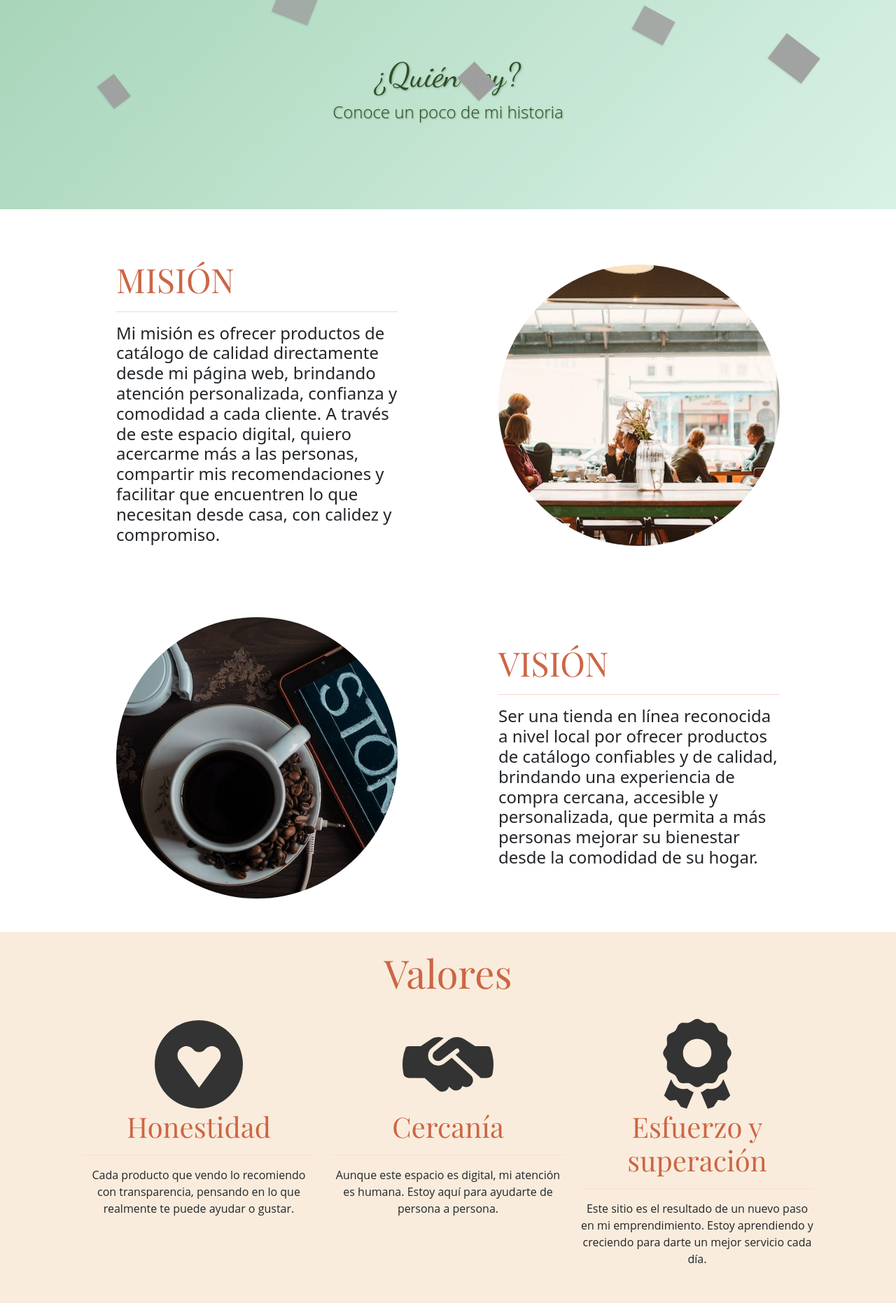
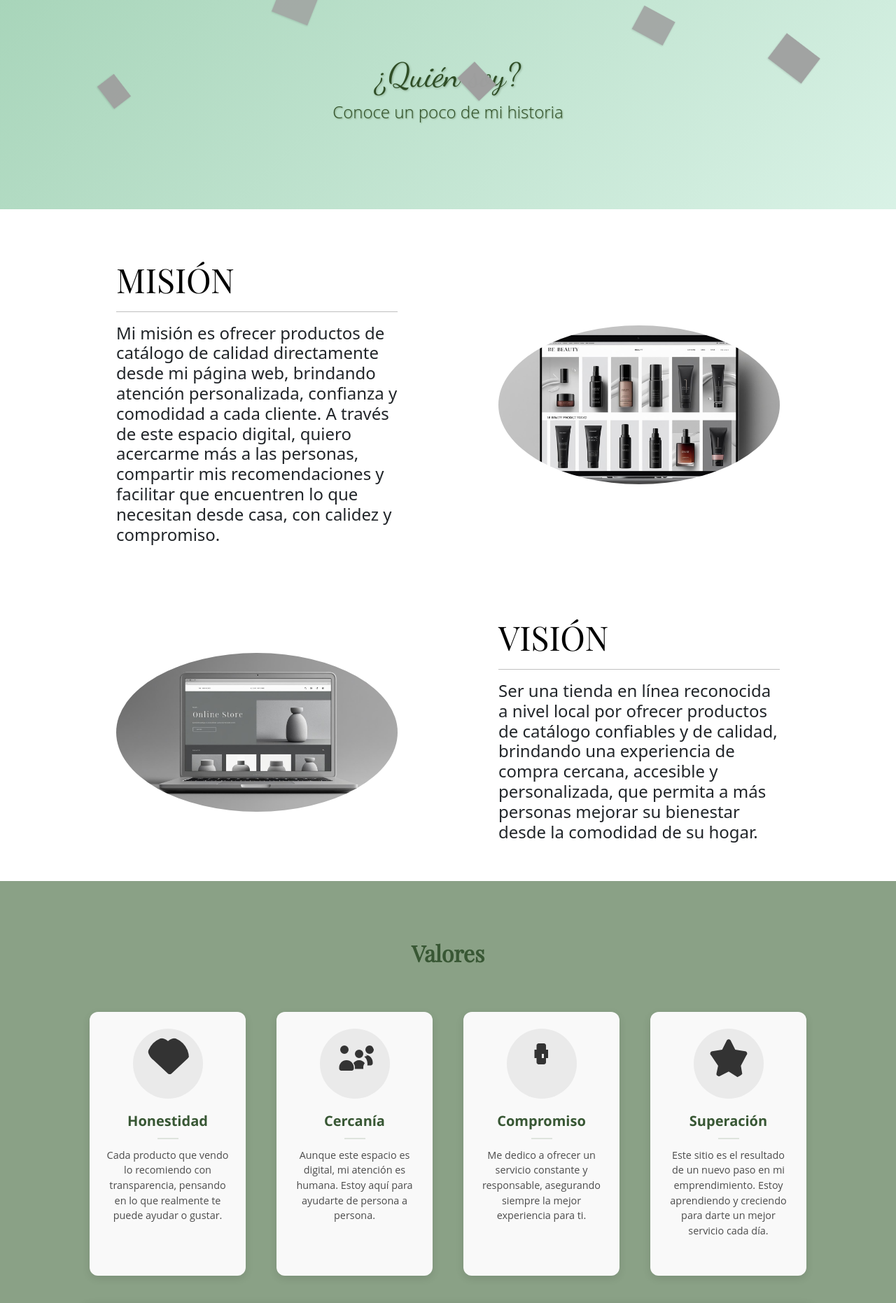
Before and after one commit to MarcosRugerio/SeminarioTernurin, a PHP site: page /conocenos.php in a window 1280 px wide. Shown: the part 266-2128 px from the top of the page at 70% size. Run offline with PHP 8.4, Linux system fonts and the light colour scheme; some libraries are stand-ins or nearby versions; some web fonts are replaced; grey boxes are pictures that could not be loaded.

Commit message:
Se edito toda la pagina de conocenos

```diff
--- a/Araceli_y_algo_más/conocenos.php
+++ b/Araceli_y_algo_más/conocenos.php
@@ -17,6 +17,8 @@
   <link rel="stylesheet" type="text/css" href="librerias/alertifyjs/css/alertify.css">
   <link rel="stylesheet" type="text/css" href="librerias/alertifyjs/css/themes/default.css">
   <link rel="stylesheet" type="text/css" href="librerias/bootstrap/css/bootstrap.css">
+  <link href="https://fonts.googleapis.com/css2?family=Poppins:wght@300;500;700&display=swap" rel="stylesheet">
+  <link rel="stylesheet" href="https://cdnjs.cloudflare.com/ajax/libs/font-awesome/6.4.0/css/all.min.css">
   <link href="https://cdn.jsdelivr.net/npm/bootstrap@5.3.0-alpha1/dist/css/bootstrap.min.css" rel="stylesheet" integrity="sha384-GLhlTQ8iRABdZLl6O3oVMWSktQOp6b7In1Zl3/Jr59b6EGGoI1aFkw7cmDA6j6gD" crossorigin="anonymous">
   <script src="https://cdn.jsdelivr.net/npm/bootstrap@5.3.0-alpha1/dist/js/bootstrap.bundle.min.js" integrity="sha384-w76AqPfDkMBDXo30jS1Sgez6pr3x5MlQ1ZAGC+nuZB+EYdgRZgiwxhTBTkF7CXvN" crossorigin="anonymous"></script>
 
@@ -77,7 +79,7 @@
 
         h2{
              font-family: 'Playfair Display', serif;
-             color: #CC6645;
+             color: #000000ff;
 
         }
         button:hover {
@@ -185,6 +187,270 @@
   100% {
     transform: translate(0, 320px) rotate(120deg);
     opacity: 0;
+  }
+}
+
+/*Inincio de estilos de la seccion de Conoceme */
+
+.body2 {
+  display: flex;
+  justify-content: center;
+  align-items: center;
+  padding: 40px;
+  background: #f5f5f5;
+}
+
+.card {
+  background-color: #ffffff;
+  border-radius: 16px;
+  box-shadow: 0 6px 20px rgba(0,0,0,0.1);
+  overflow: hidden;
+  max-width: 300px;
+  transition: transform 0.4s ease, box-shadow 0.4s ease;
+  animation: fadeInUp 0.8s ease forwards;
+}
+
+.card:hover {
+  transform: translateY(-8px);
+  box-shadow: 0 10px 28px rgba(0,0,0,0.15);
+}
+
+.card-img img {
+  width: 100%;
+  height: auto;
+  display: block;
+  border-bottom: 3px solid #e2e2e2;
+}
+
+.card-content {
+  padding: 16px;
+  text-align: center;
+}
+
+.card-content h4 {
+  margin: 8px 0 4px;
+  font-size: 16px;
+  font-weight: 600;
+  color: #333;
+}
+
+.card-content h6 {
+  font-size: 13px;
+  font-weight: 500;
+  color: #777;
+  margin-bottom: 10px;
+}
+
+.card-content p {
+  font-size: 12px;
+  color: #555;
+  margin: 3px 0;
+}
+
+.social-links {
+  margin-top: 12px;
+}
+
+.social-links a {
+  margin: 0 8px;
+  color: #666;
+  font-size: 16px;
+  transition: color 0.3s ease;
+}
+
+.social-links a:hover {
+  color: #0077ff;
+}
+
+/* Animación de entrada */
+@keyframes fadeInUp {
+  0% {
+    opacity: 0;
+    transform: translateY(30px);
+  }
+  100% {
+    opacity: 1;
+    transform: translateY(0);
+  }
+}
+
+/*Fin de estilos de la seccion de Conoceme */
+
+/* Inicio de estilos para la sección de valores */
+/* Sección general */
+.content-section {
+  background-color: #8aa186; /* mantiene tu color */
+  padding: 60px 0;
+  color: #1a1a1a;
+  font-family: 'Poppins', sans-serif;
+}
+
+/* Título de la sección */
+.section-title {
+  font-size: 32px;
+  font-weight: 600;
+  color: #fff;
+  margin-bottom: 30px;
+  animation: fadeInDown 0.8s ease;
+}
+
+/* Tarjetas de valores */
+.value-card {
+  background: #ffffff;
+  border-radius: 16px;
+  padding: 30px 20px;
+  margin: 10px;
+  box-shadow: 0 8px 24px rgba(0,0,0,0.08);
+  transition: transform 0.3s ease, box-shadow 0.3s ease;
+  animation: fadeInUp 1s ease forwards;
+}
+
+.value-card:hover {
+  transform: translateY(-10px);
+  box-shadow: 0 12px 32px rgba(0,0,0,0.12);
+}
+
+.value-card h3 {
+  font-size: 20px;
+  font-weight: 600;
+  color: #333;
+  margin-top: 20px;
+}
+
+.value-card p {
+  font-size: 14px;
+  color: #555;
+  margin-top: 10px;
+}
+
+.value-card hr {
+  width: 30px;
+  border: 1px solid #8aa186;
+  margin: 12px auto;
+}
+
+/* Íconos circulares */
+.icon-wrapper {
+  width: 100px;
+  height: 100px;
+  margin: 0 auto;
+  overflow: hidden;
+  border-radius: 50%;
+  background-color: #eaeaea;
+  display: flex;
+  align-items: center;
+  justify-content: center;
+}
+
+.icon-wrapper svg {
+  width: 60px;
+  height: 60px;
+  fill: #333;
+}
+
+/* Animaciones */
+@keyframes fadeInUp {
+  from {
+    opacity: 0;
+    transform: translateY(30px);
+  }
+  to {
+    opacity: 1;
+    transform: translateY(0);
+  }
+}
+
+@keyframes fadeInDown {
+  from {
+    opacity: 0;
+    transform: translateY(-30px);
+  }
+  to {
+    opacity: 1;
+    transform: translateY(0);
+  }
+}
+
+
+/* Contenedor principal: fila con 2 columnas (valores y video) */
+  #services .container-flex {
+    display: flex;
+    flex-wrap: wrap;
+    gap: 2rem;
+    align-items: flex-start;
+  }
+
+  /* Caja de valores: 4 columnas */
+  #services .values-grid {
+    flex: 1 1 60%;
+    display: grid;
+    grid-template-columns: repeat(4, 1fr);
+    gap: 1.5rem;
+  }
+
+  /* Cada tarjeta */
+  #services .value-card {
+    background: #f9f9f9;
+    border-radius: 12px;
+    padding: 1.5rem;
+    box-shadow: 0 4px 12px rgb(0 0 0 / 0.1);
+    transition: transform 0.3s ease;
+  }
+  #services .value-card:hover {
+    transform: translateY(-8px);
+  }
+
+  /* Iconos */
+  #services .icon-wrapper svg {
+    width: 60px;
+    height: 60px;
+    margin-bottom: 1rem;
+    fill: #4b6a4e; /* Verde oscuro */
+  }
+
+  /* Títulos */
+  #services h3 {
+    font-family: 'Segoe UI', Tahoma, Geneva, Verdana, sans-serif;
+    color: #385734;
+    margin-bottom: 0.5rem;
+  }
+
+  /* Texto */
+  #services p {
+    color: #4b4b4b;
+    font-size: 0.9rem;
+  }
+
+  /* Video container */
+  #services .video-wrapper {
+    flex: 1 1 35%;
+    border-radius: 12px;
+    overflow: hidden;
+    box-shadow: 0 4px 15px rgb(0 0 0 / 0.2);
+    max-height: 400px;
+  }
+
+  /* Video full width */
+  #services .video-wrapper video {
+    width: 100%;
+    height: 100%;
+    object-fit: cover;
+    border-radius: 12px;
+  }
+
+  /* Responsivo: en pantallas pequeñas, columna única */
+  @media (max-width: 900px) {
+    #services .container-flex {
+      flex-direction: column;
+    }
+    #services .values-grid {
+      grid-template-columns: repeat(2, 1fr);
+      flex-basis: 100%;
+    }
+    #services .video-wrapper {
+      flex-basis: 100%;
+      max-height: 250px;
+      margin-top: 1.5rem;
     }
   }
 
@@ -332,12 +598,12 @@
         <div class="container px-5">
             <div class="row gx-5 align-items-center">
                 <div class="col-lg-6 order-lg-2">
-                    <div class="p-5"><img class="img-fluid rounded-circle" src="img/mision.jpg" alt="..." /></div>
+                    <div class="p-5"><img class="img-fluid rounded-circle" src="img/misionA.jpg" alt="..." /></div>
                 </div>
                 <div class="col-lg-6 order-lg-1">
                     <div class="p-5">
                         <h2 class="display-5" style="  font-family: 'Playfair Display', serif;">MISIÓN</h2>
-                        <hr style="color: #CC6645;">
+                        <hr style="color: #000000ff;">
                         <h4 class="fw-lighter">Mi misión es ofrecer productos de catálogo de calidad directamente desde mi página web, brindando atención personalizada, confianza y comodidad a cada cliente. A través de este espacio digital, quiero acercarme más a las personas, compartir mis recomendaciones y facilitar que encuentren lo que necesitan desde casa, con calidez y compromiso.</h4>
 
                     </div>
@@ -350,85 +616,108 @@
         <div class="container px-5">
             <div class="row gx-5 align-items-center">
                 <div class="col-lg-6">
-                    <div class="p-5"><img class="img-fluid rounded-circle" src="img/vision.jpg" alt="..." /></div>
+                    <div class="p-5"><img class="img-fluid rounded-circle" src="img/visionA.jpg" alt="..." /></div>
                 </div>
                 <div class="col-lg-6">
                     <div class="p-5">
                         <h2 class="display-5">VISIÓN</h2>
-                        <hr style="color: #CC6645;">
+                        <hr style="color: #0a0909ff;">
                         <h4 class="fw-lighter">Ser una tienda en línea reconocida a nivel local por ofrecer productos de catálogo confiables y de calidad, brindando una experiencia de compra cercana, accesible y personalizada, que permita a más personas mejorar su bienestar desde la comodidad de su hogar.</h4>
                     </div>
                 </div>
             </div>
         </div>
     </section>
-    <!-- Valores-->
-    <section class="content-section  text-dark text-center" style="background:  #F9ECDC;" id="services">
+
+    <!-- Inicio de la seccion de Valores-->
+<section class="content-section text-dark text-center" id="services" style="background: #8aa186ff;">
   <div class="container px-4 px-lg-5">
     <div class="content-section-heading">
       <br>
-                <h2 class="display-4" style="color: linear-gradient(90deg, rgb(20%, 40%, 60%), rgb(60%, 20%, 40%));">Valores</h2>
+      <h2 class="section-title" style="color: #385734;">Valores</h2>
     </div>
     <br>
-            <!-- Three columns of text below the carousel -->
-            <div class="row">
-                <div class="col-lg-4">
-                    <svg class="rounded-circle" xmlns="http://www.w3.org/2000/svg" viewBox="0 0 496 512" width="130" height="130">
-                        <path fill="#333" d="M248 8C111.1 8 0 119.1 0 256s111.1 248 248 248 248-111.1 248-248S384.9 8 248 8zm114.6 226.4l-113 152.7-112.7-152.7c-8.7-11.9-19.1-50.4 13.6-72 28.1-18.1 54.6-4.2 68.5 11.9 15.9 17.9 46.6 16.9 61.7 0 13.9-16.1 40.4-30 68.1-11.9 32.9 21.6 22.6 60 13.8 72z" />
+
+    <div class="container-flex">
+
+      <!-- Valores en 4 columnas -->
+      <div class="values-grid">
+        <!-- Honestidad -->
+        <div class="value-card">
+          <div class="icon-wrapper">
+            <svg class="rounded-circle" xmlns="http://www.w3.org/2000/svg" viewBox="0 0 512 512">
+              <path fill="#333" d="M462.3 62.7C407 7.6 324.8-10.6 256 48 187.2-10.6 105 7.6 49.7 62.7-16.6 129 6.1 221.4 80.2 281.1l175.8 163.7c12 11.2 30.1 11.2 42.1 0l175.8-163.7c74.1-59.7 96.8-152.1 29.4-218.4z"/>
             </svg>
+          </div>
+          <h3>Honestidad</h3>
+          <hr>
+          <p>Cada producto que vendo lo recomiendo con transparencia, pensando en lo que realmente te puede ayudar o gustar.</p>
+        </div>
 
-                    <h2 class="display-6">Honestidad</h2>
-                    <hr style="color: #FFB28C;">
-                    <p>Cada producto que vendo lo recomiendo con transparencia, pensando en lo que realmente te puede ayudar o gustar.</p>
+        <!-- Cercanía -->
+        <div class="value-card">
+          <div class="icon-wrapper">
+            <svg class="rounded-circle" xmlns="http://www.w3.org/2000/svg" viewBox="0 0 640 512">
+              <path fill="#333" d="M96 128a64 64 0 1 1 128 0 64 64 0 1 1-128 0zm96 160c-61.9 0-112 50.1-112 112v16c0 17.7 14.3 32 32 32h160c17.7 0 32-14.3 32-32v-16c0-61.9-50.1-112-112-112zm352-96a64 64 0 1 1 0-128 64 64 0 1 1 0 128zm-32 32c-17.8 0-34.5 4.1-49.5 11.3 29.3 23.5 48.5 59.5 48.5 100.7v16c0 5.5-.6 10.9-1.7 16H560c17.7 0 32-14.3 32-32v-16c0-61.9-50.1-112-112-112zm-64-32a64 64 0 1 1-128 0 64 64 0 1 1 128 0zm-64 96c-35.9 0-67.5 18.4-86.2 46.4 12.2 15.7 20.2 34.9 22.2 55.6v14c0 5.6-.6 11-1.7 16h131.5c-1.1-5-1.7-10.4-1.7-16v-14c2-20.7 10-39.9 22.2-55.6-18.7-28-50.3-46.4-86.3-46.4z"/>
+            </svg>
+          </div>
+          <h3>Cercanía</h3>
+          <hr>
+          <p>Aunque este espacio es digital, mi atención es humana. Estoy aquí para ayudarte de persona a persona.</p>
+        </div>
 
-                </div><!-- /.col-lg-4 -->
-                <div class="col-lg-4">
+        <!-- Compromiso -->
+        <div class="value-card">
+          <div class="icon-wrapper">
+            <svg class="rounded-circle" xmlns="http://www.w3.org/2000/svg" viewBox="0 0 640 512">
+              <path fill="#333" d="M384 64c0-17.7-14.3-32-32-32H272c-17.7 0-32 14.3-32 32v64h-32v128h32v64c0 17.7 14.3 32 32 32h80c17.7 0 32-14.3 32-32v-64h32V128h-32V64zM320 256v-64h32v64h-32z"/>
+            </svg>
+          </div>
+          <h3>Compromiso</h3>
+          <hr>
+          <p>Me dedico a ofrecer un servicio constante y responsable, asegurando siempre la mejor experiencia para ti.</p>
+        </div>
 
-                    <svg class="rounded-circle" width="130" height="130" xmlns="http://www.w3.org/2000/svg" viewBox="0 0 640 512">
-                        <path fill="#333" d="M323.4 85.2l-96.8 78.4c-16.1 13-19.2 36.4-7 53.1c12.9 17.8 38 21.3 55.3 7.8l99.3-77.2c7-5.4 17-4.2 22.5 2.8s4.2 17-2.8 22.5l-20.9 16.2L550.2 352H592c26.5 0 48-21.5 48-48V176c0-26.5-21.5-48-48-48H516h-4-.7l-3.9-2.5L434.8 79c-15.3-9.8-33.2-15-51.4-15c-21.8 0-43 7.5-60 21.2zm22.8 124.4l-51.7 40.2C263 274.4 217.3 268 193.7 235.6c-22.2-30.5-16.6-73.1 12.7-96.8l83.2-67.3c-11.6-4.9-24.1-7.4-36.8-7.4C234 64 215.7 69.6 200 80l-72 48H48c-26.5 0-48 21.5-48 48V304c0 26.5 21.5 48 48 48H156.2l91.4 83.4c19.6 17.9 49.9 16.5 67.8-3.1c5.5-6.1 9.2-13.2 11.1-20.6l17 15.6c19.5 17.9 49.9 16.6 67.8-2.9c4.5-4.9 7.8-10.6 9.9-16.5c19.4 13 45.8 10.3 62.1-7.5c17.9-19.5 16.6-49.9-2.9-67.8l-134.2-123z" />
+        <!-- Superación -->
+        <div class="value-card">
+          <div class="icon-wrapper">
+            <svg class="rounded-circle" xmlns="http://www.w3.org/2000/svg" viewBox="0 0 576 512">
+              <path fill="#333" d="M316.7 17.8l61 123.6 136.4 19.8c26.2 3.8 36.7 36 17.7 54.4L455 361.6l23.3 135.8c4.5 26.3-23.1 46-46.4 33.7L288 439.6l-121.9 63.5c-23.3 12.2-50.9-7.4-46.4-33.7L143 361.6 44.2 215.6c-19-18.4-8.5-50.6 17.7-54.4l136.4-19.8 61-123.6c11.7-23.6 45.6-23.9 57.4 0z"/>
             </svg>
-                    <h2 class="display-6">Cercanía</h2>
-                    <hr style="color: #FFB28C;">
-                    <p>Aunque este espacio es digital, mi atención es humana. Estoy aquí para ayudarte de persona a persona.</p>
-
-                </div><!-- /.col-lg-4 -->
-                <div class="col-lg-4">
-                    <svg class="rounded-circle" width="130" height="130" xmlns="http://www.w3.org/2000/svg" viewBox="0 0 384 512">
-                        <path fill="#333" d="M173.8 5.5c11-7.3 25.4-7.3 36.4 0L228 17.2c6 3.9 13 5.8 20.1 5.4l21.3-1.3c13.2-.8 25.6 6.4 31.5 18.2l9.6 19.1c3.2 6.4 8.4 11.5 14.7 14.7L344.5 83c11.8 5.9 19 18.3 18.2 31.5l-1.3 21.3c-.4 7.1 1.5 14.2 5.4 20.1l11.8 17.8c7.3 11 7.3 25.4 0 36.4L366.8 228c-3.9 6-5.8 13-5.4 20.1l1.3 21.3c.8 13.2-6.4 25.6-18.2 31.5l-19.1 9.6c-6.4 3.2-11.5 8.4-14.7 14.7L301 344.5c-5.9 11.8-18.3 19-31.5 18.2l-21.3-1.3c-7.1-.4-14.2 1.5-20.1 5.4l-17.8 11.8c-11 7.3-25.4 7.3-36.4 0L156 366.8c-6-3.9-13-5.8-20.1-5.4l-21.3 1.3c-13.2 .8-25.6-6.4-31.5-18.2l-9.6-19.1c-3.2-6.4-8.4-11.5-14.7-14.7L39.5 301c-11.8-5.9-19-18.3-18.2-31.5l1.3-21.3c.4-7.1-1.5-14.2-5.4-20.1L5.5 210.2c-7.3-11-7.3-25.4 0-36.4L17.2 156c3.9-6 5.8-13 5.4-20.1l-1.3-21.3c-.8-13.2 6.4-25.6 18.2-31.5l19.1-9.6C65 70.2 70.2 65 73.4 58.6L83 39.5c5.9-11.8 18.3-19 31.5-18.2l21.3 1.3c7.1 .4 14.2-1.5 20.1-5.4L173.8 5.5zM272 192a80 80 0 1 0 -160 0 80 80 0 1 0 160 0zM1.3 441.8L44.4 339.3c.2 .1 .3 .2 .4 .4l9.6 19.1c11.7 23.2 36 37.3 62 35.8l21.3-1.3c.2 0 .5 0 .7 .2l17.8 11.8c5.1 3.3 10.5 5.9 16.1 7.7l-37.6 89.3c-2.3 5.5-7.4 9.2-13.3 9.7s-11.6-2.2-14.8-7.2L74.4 455.5l-56.1 8.3c-5.7 .8-11.4-1.5-15-6s-4.3-10.7-2.1-16zm248 60.4L211.7 413c5.6-1.8 11-4.3 16.1-7.7l17.8-11.8c.2-.1 .4-.2 .7-.2l21.3 1.3c26 1.5 50.3-12.6 62-35.8l9.6-19.1c.1-.2 .2-.3 .4-.4l43.2 102.5c2.2 5.3 1.4 11.4-2.1 16s-9.3 6.9-15 6l-56.1-8.3-32.2 49.2c-3.2 5-8.9 7.7-14.8 7.2s-11-4.3-13.3-9.7z" />
-                    </svg>
-                    <h2 class="display-6">Esfuerzo y superación</h2>
-                    <hr style="color: #FFB28C;">
+          </div>
+          <h3>Superación</h3>
+          <hr>
           <p>Este sitio es el resultado de un nuevo paso en mi emprendimiento. Estoy aprendiendo y creciendo para darte un mejor servicio cada día.</p>
-
-                </div><!-- /.col-lg-4 -->
-            </div><!-- /.row -->
-            <br>
-
-            <br>
         </div>
       </div>
+
+      <!-- Video al lado derecho -->
+      <div class="video-wrapper">
+        <video autoplay muted loop playsinline>
+          <source src="mp4/valores_conoceme.mp4" type="video/mp4" />
+          Tu navegador no soporta la etiqueta de video.
+        </video>
+      </div>
+
+    </div>
+    <br><br>
+  </div>
 </section>
+<!--- Fin de la seccion de valores -->
+
+
 <br>
     <h2 class="display-4" style="background:white; text-align: center;">Conoceme</h2>
 
     <div class="body2">
   <div class="card">
-            <div class="content">
-                <span></span>
-                <div class="img">
-                    <img src="img/creadora1.jpg" alt="">
+    <div class="card-img">
+      <img src="img/creadora1.jpg" alt="Araceli">
+    </div>
+    <div class="card-content">
       <h4>Araceli</h4>
-                    <h6>Creadora</h6>
-                    <p>Emprendedora y vendedora de multiples marcas reconocidas</p>
-                    <p>Trabajando desde 2010</p>
+      <h6>Emprendedora y vendedora desde 2010</h6>
     </div>
-            </div>
-            <div class="links">
-                <a href="a"><i class="fa-brands fa-facebook"></i></a>
-                <a href="a"> <i class="fa-brands fa-twitter"></i></a>
-            </div>
-        </div>
-
   </div>
 </div>
 
```
Also changed, not shown: Araceli_y_algo_más/img/misionA.jpg (added), Araceli_y_algo_más/img/visionA.jpg (added), 1 other file. Lines whose indentation alone changed are shown as unchanged.
